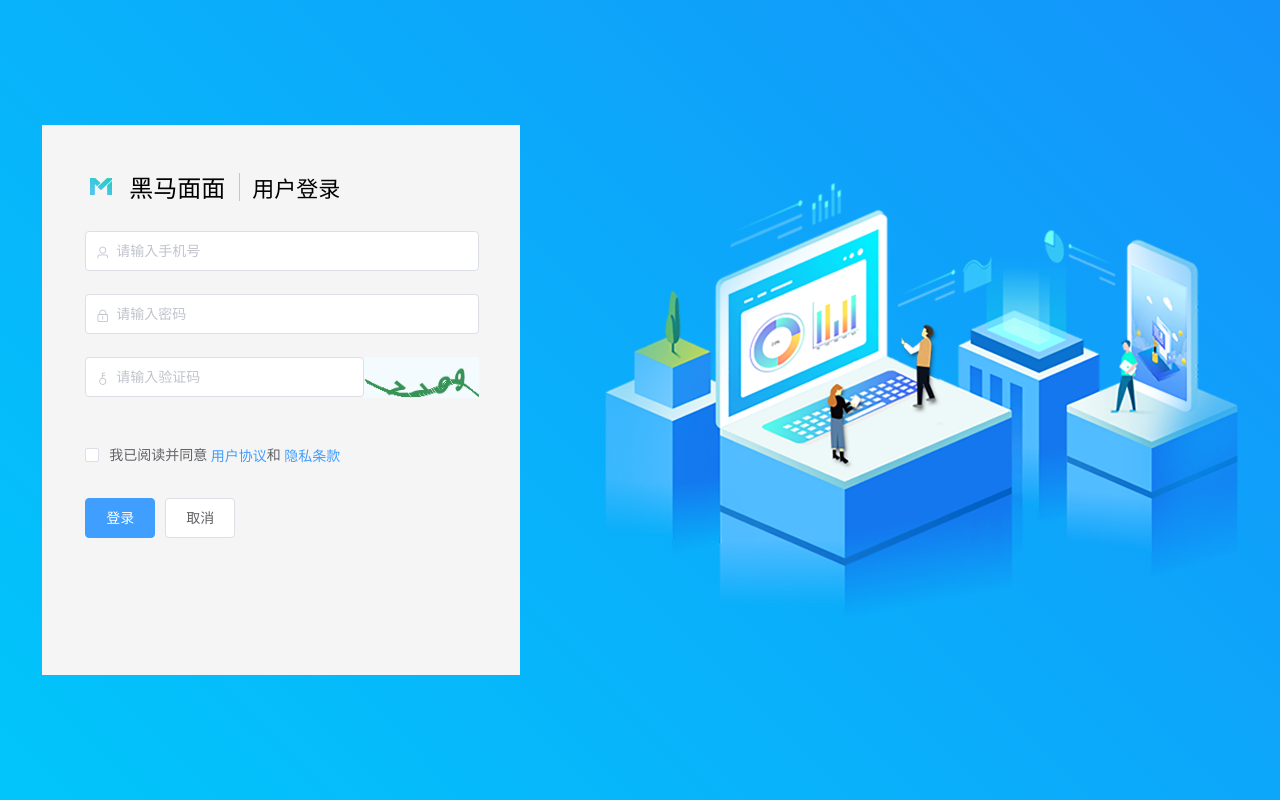
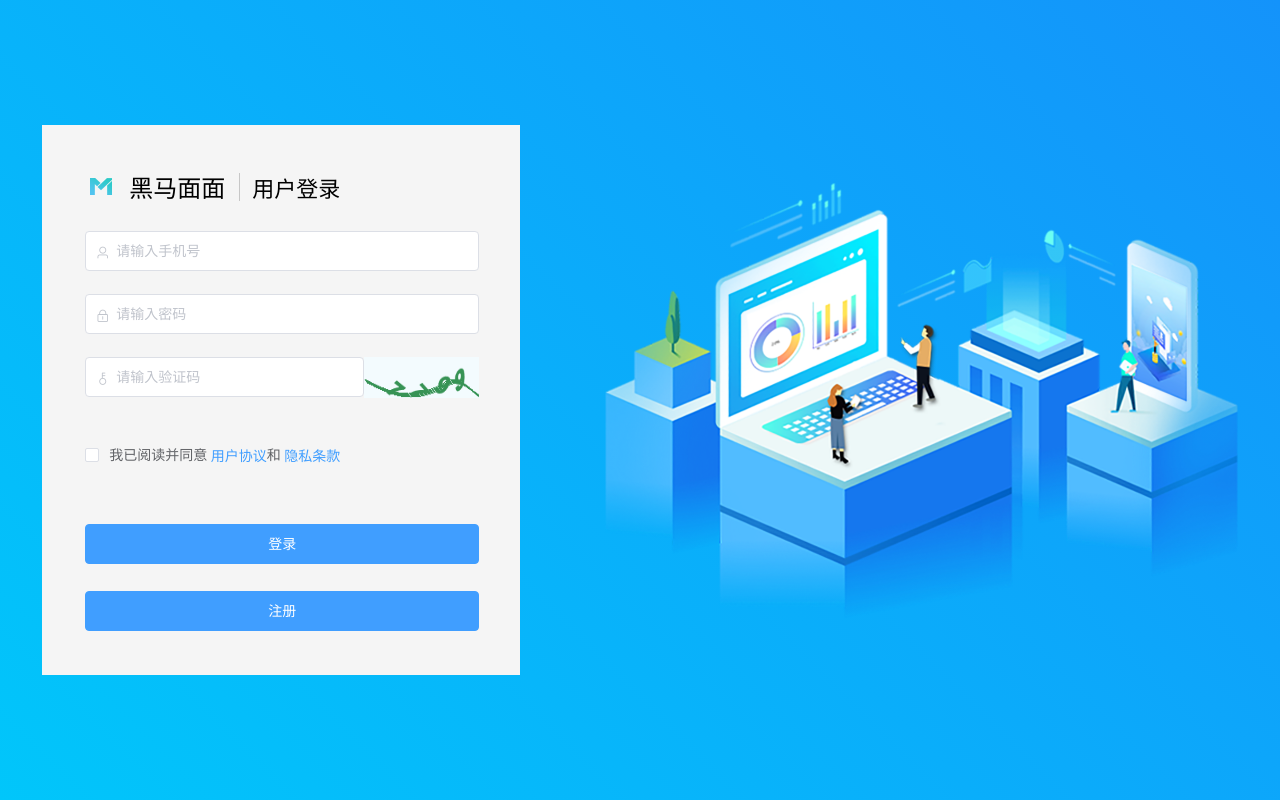
Before and after one commit to 540904718/heimamm46, a Vue app: page /#/login in a window 1280 px wide. Built offline with nearby package versions, Linux system fonts and the light colour scheme.

Commit message:
登录模块-表单布局-底部的按钮

```diff
--- a/src/views/login/login.vue
+++ b/src/views/login/login.vue
@@ -44,8 +44,8 @@
           </el-checkbox>
         </el-form-item>
         <el-form-item>
-          <el-button type="primary" @click="onSubmit">登录</el-button>
-          <el-button>取消</el-button>
+          <el-button class="my-btn" type="primary" @click="onSubmit">登录</el-button>
+          <el-button class="my-btn" type="primary">注册</el-button>
         </el-form-item>
       </el-form>
     </div>
@@ -122,6 +122,13 @@ export default {
         margin-left: 12px;
       }
     }
+
+     // 底部的按钮
+  .my-btn {
+    width: 100%;
+    margin-left: 0;
+    margin-top: 26px;
+  }
   }
 }
 </style>
```
